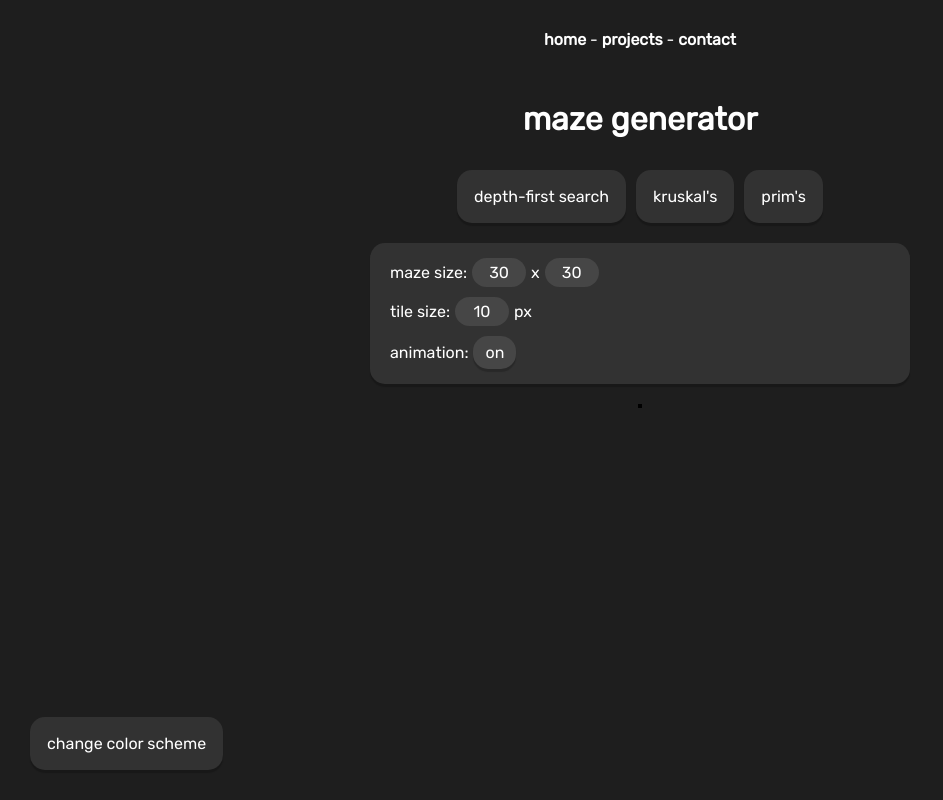
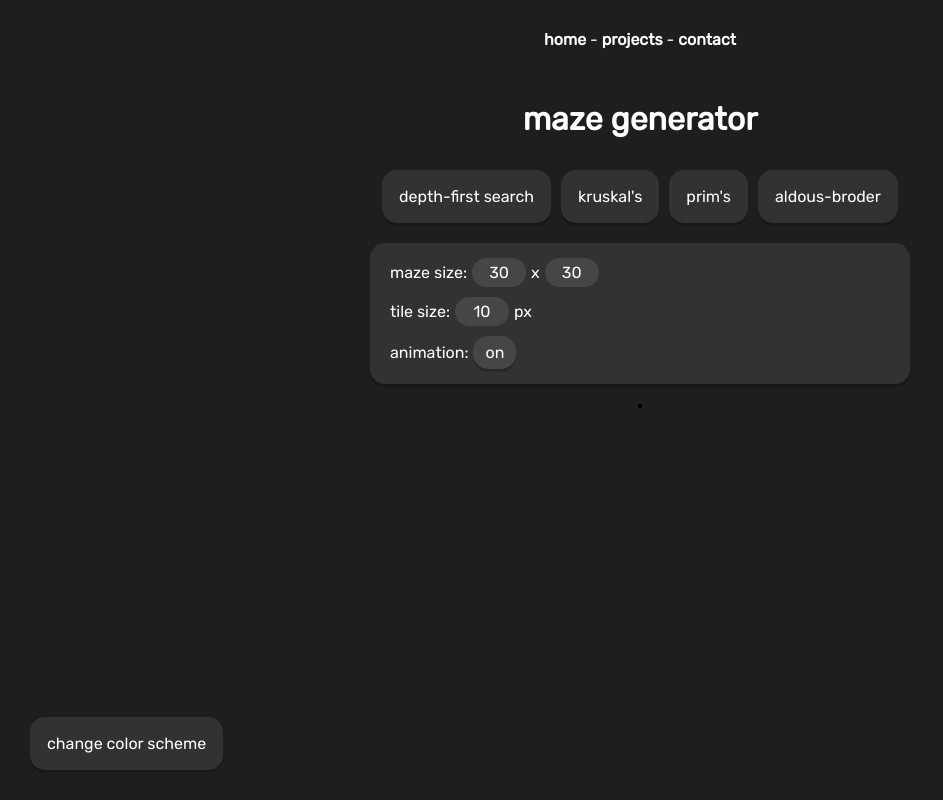
Before and after one commit to nathangchay/me, a Vue app: page /#/maze in a window 1280 px wide. Shown: the whole page, without its empty margins (0-943 px from the left). Built offline with nearby package versions, Linux system fonts and the light colour scheme; the HTML template or start-up script is replaced by a standard one.

Commit message:
Started aldous-broder algorithm

```diff
--- a/src/views/Maze.vue
+++ b/src/views/Maze.vue
@@ -21,6 +21,12 @@
       @click="generatePrim"
     >
       prim's
+    </div>
+    <div
+      id="algo-button"
+      @click="generateAldousBroder"
+    >
+      aldous-broder
     </div>
     <!--
     <div
@@ -454,6 +460,10 @@
       }
     }
     */
+
+    async generateAldousBroder() {
+
+    }
   }
 }
 </script>
```
